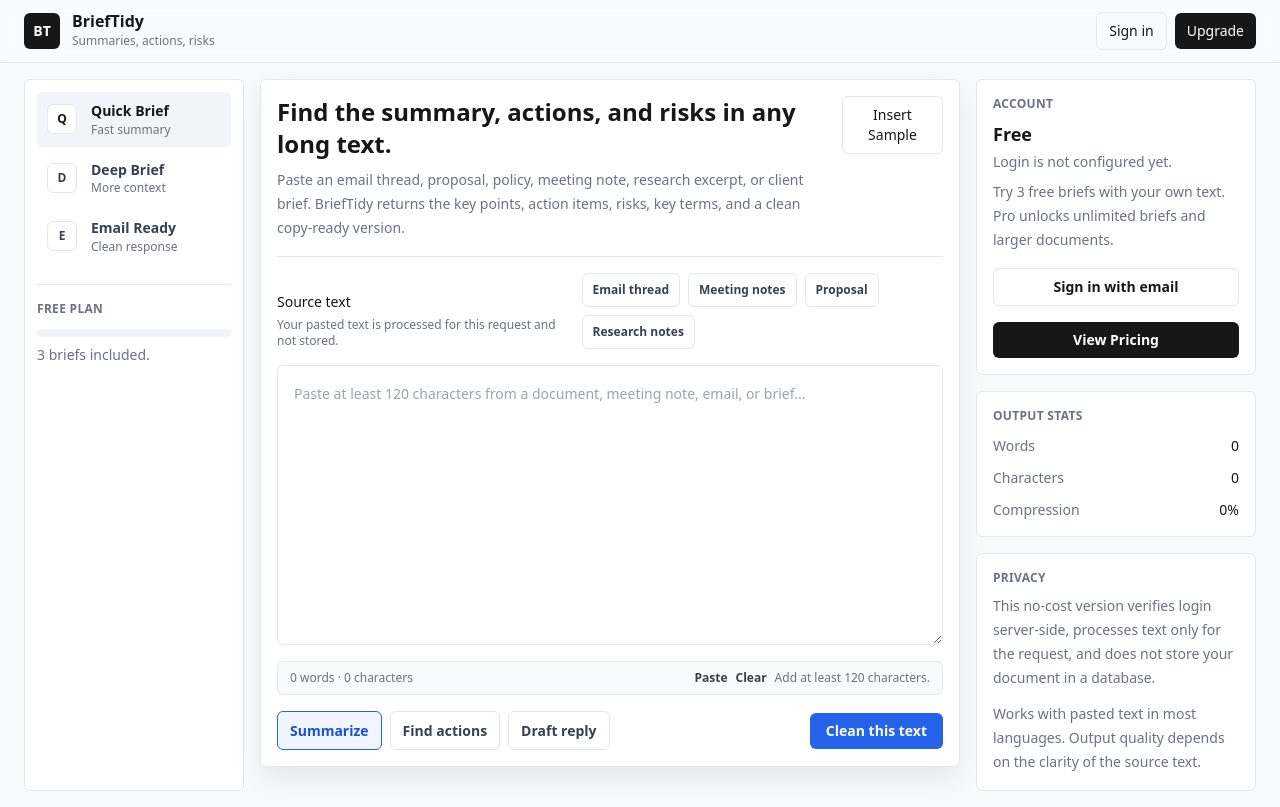
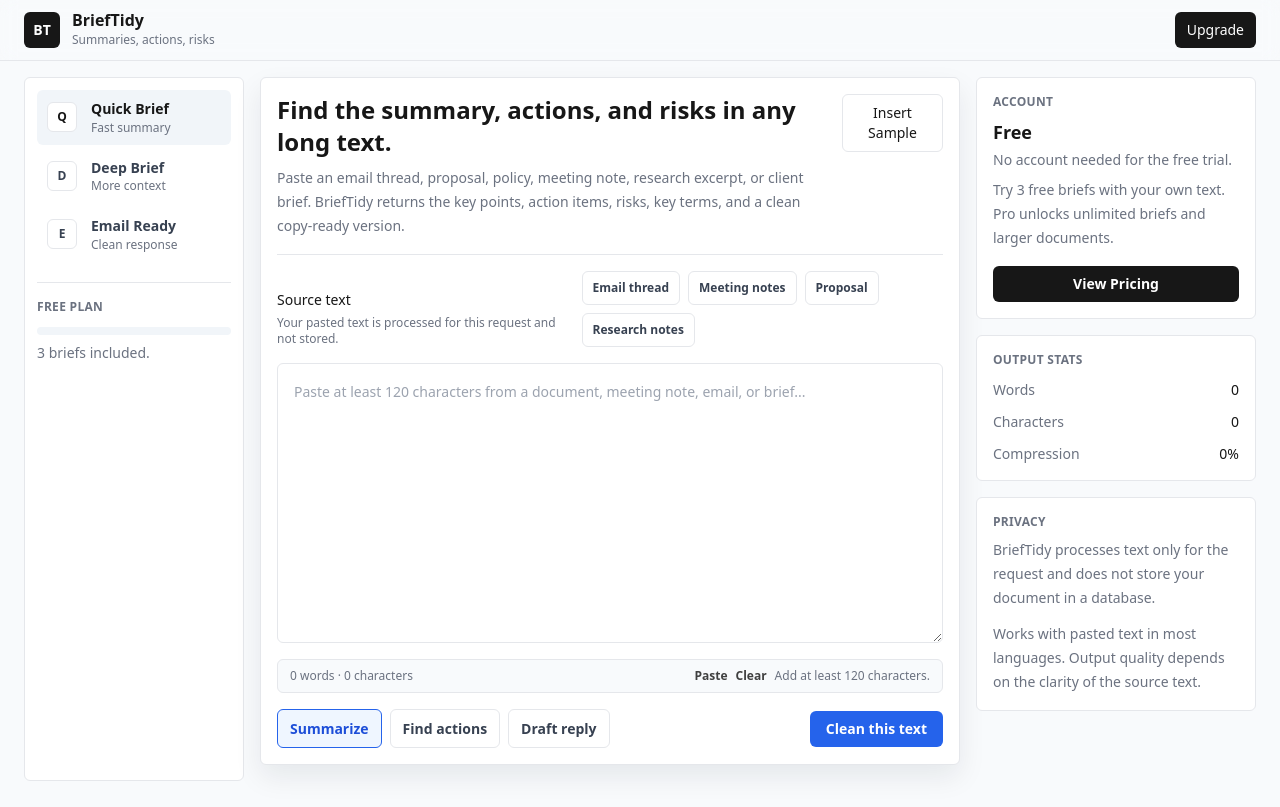
Before and after one commit to cosmania50-del/brieftidy-micro-saas, a website: page index.html in a window 1280 px wide. Drawn offline with nearby package versions, Linux system fonts and the light colour scheme; no server answers.

Commit message:
Polish public trial copy

```diff
--- a/app.js
+++ b/app.js
@@ -118,11 +118,14 @@
 function updateAuthUi() {
   const email = currentSession?.user?.email || "";
   if (!appConfig.auth.configured) {
-    elements.authStatus.textContent = "Login is not configured yet.";
-    elements.authButton.textContent = "Sign in";
-    elements.authSideButton.textContent = "Sign in with email";
+    elements.authStatus.textContent = "No account needed for the free trial.";
+    elements.authButton.classList.add("hidden");
+    elements.authSideButton.classList.add("hidden");
     return;
   }
+
+  elements.authButton.classList.remove("hidden");
+  elements.authSideButton.classList.remove("hidden");
 
   if (email) {
     elements.authStatus.textContent = `Signed in as ${email}`;
@@ -174,7 +177,7 @@
   elements.statChars.textContent = result.stats.characters.toLocaleString();
   elements.statCompression.textContent = `${result.stats.compressionRatio}%`;
   const outputWords = result.cleanCopy ? result.cleanCopy.split(/\s+/).filter(Boolean).length : 0;
-  elements.valueLine.textContent = `Condensed ${result.stats.estimatedWords.toLocaleString()} words into a ${outputWords.toLocaleString()}-word working brief.`;
+  elements.valueLine.textContent = `Turned ${result.stats.estimatedWords.toLocaleString()} source words into a structured ${outputWords.toLocaleString()}-word working brief.`;
   elements.resultPanel.classList.remove("hidden");
 }
 
--- a/index.html
+++ b/index.html
@@ -234,7 +234,7 @@
           <div class="rounded-md border border-line bg-white p-4">
             <p class="text-xs font-semibold uppercase tracking-wide text-muted">Privacy</p>
             <p class="mt-2 text-sm leading-6 text-muted">
-              This no-cost version verifies login server-side, processes text only for the request, and does not store your document in a database.
+              BriefTidy processes text only for the request and does not store your document in a database.
             </p>
             <p class="mt-3 text-sm leading-6 text-muted">
               Works with pasted text in most languages. Output quality depends on the clarity of the source text.
```
